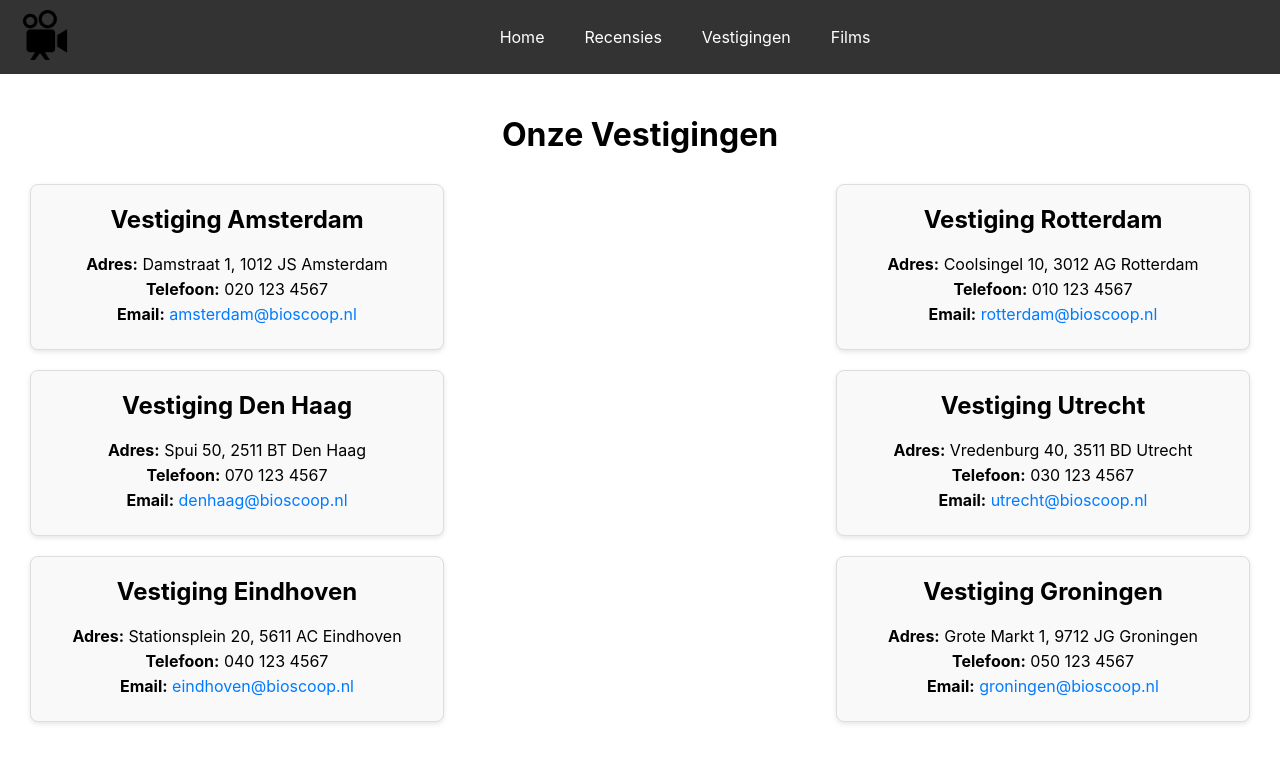
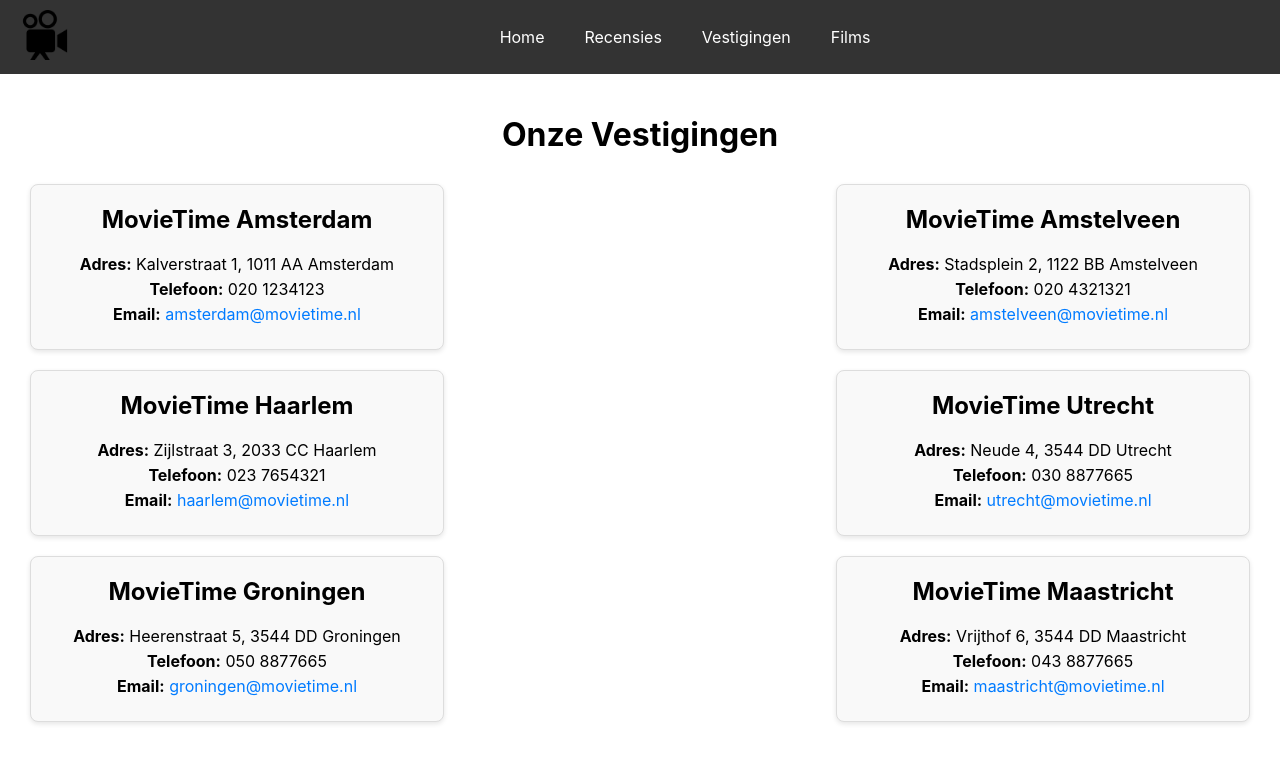
Before and after one commit to SHvanderWilt/bioscoop-movietime, a React (Create React App) app: page /vestigingen in a window 1280 px wide. Shown: the top 762 px of the page. Built offline with nearby package versions, Linux system fonts and the light colour scheme.

Commit message:
Minor changes

```diff
--- a/public/index.html
+++ b/public/index.html
@@ -24,7 +24,7 @@
       work correctly both with client-side routing and a non-root public URL.
       Learn how to configure a non-root public URL by running `npm run build`.
     -->
-    <title>Cimena XYZ</title>
+    <title>Movie Time</title>
   </head>
   <body>
     <noscript>You need to enable JavaScript to run this app.</noscript>
--- a/src/components/homepage/home.js
+++ b/src/components/homepage/home.js
@@ -11,14 +11,14 @@ const HomePage = () => {
     return (
         <div className={darkMode ? 'home dark' : 'home light'}>
             <div className="Logo">
-                <h1>Cinema XYZ</h1>
+                <h1>Movie Time</h1>
                 {/* <button onClick={toggleTheme}>
                     {darkMode ? 'Light Mode' : 'Dark Mode'}
                 </button> */}
             </div>
 
             <section className="banner">
-                <h2>Welcome to Cinema XYZ</h2>
+                <h2>Welcome to Movie Time</h2>
                 <p>Catch the latest movies in our state-of-the-art theaters!</p>
             </section>
 
--- a/src/components/vestigingen/vestigingen.js
+++ b/src/components/vestigingen/vestigingen.js
@@ -4,45 +4,45 @@ import React from "react";
 const locations = [
   {
     id: 1,
-    name: "Vestiging Amsterdam",
-    address: "Damstraat 1, 1012 JS Amsterdam",
-    phone: "020 123 4567",
-    email: "amsterdam@bioscoop.nl",
+    name: "MovieTime Amsterdam",
+    address: "Kalverstraat 1, 1011 AA Amsterdam",
+    phone: "020 1234123",
+    email: "amsterdam@movietime.nl",
   },
   {
     id: 2,
-    name: "Vestiging Rotterdam",
-    address: "Coolsingel 10, 3012 AG Rotterdam",
-    phone: "010 123 4567",
-    email: "rotterdam@bioscoop.nl",
+    name: "MovieTime Amstelveen",
+    address: "Stadsplein 2, 1122 BB Amstelveen",
+    phone: "020 4321321",
+    email: "amstelveen@movietime.nl",
   },
   {
     id: 3,
-    name: "Vestiging Den Haag",
-    address: "Spui 50, 2511 BT Den Haag",
-    phone: "070 123 4567",
-    email: "denhaag@bioscoop.nl",
+    name: "MovieTime Haarlem",
+    address: "Zijlstraat 3, 2033 CC Haarlem",
+    phone: "023 7654321",
+    email: "haarlem@movietime.nl",
   },
   {
     id: 4,
-    name: "Vestiging Utrecht",
-    address: "Vredenburg 40, 3511 BD Utrecht",
-    phone: "030 123 4567",
-    email: "utrecht@bioscoop.nl",
+    name: "MovieTime Utrecht",
+    address: "Neude 4, 3544 DD Utrecht",
+    phone: "030 8877665",
+    email: "utrecht@movietime.nl",
   },
   {
     id: 5,
-    name: "Vestiging Eindhoven",
-    address: "Stationsplein 20, 5611 AC Eindhoven",
-    phone: "040 123 4567",
-    email: "eindhoven@bioscoop.nl",
+    name: "MovieTime Groningen",
+    address: "Heerenstraat 5, 3544 DD Groningen",
+    phone: "050 8877665",
+    email: "groningen@movietime.nl",
   },
   {
     id: 6,
-    name: "Vestiging Groningen",
-    address: "Grote Markt 1, 9712 JG Groningen",
-    phone: "050 123 4567",
-    email: "groningen@bioscoop.nl",
+    name: "MovieTime Maastricht",
+    address: "Vrijthof 6, 3544 DD Maastricht",
+    phone: "043 8877665",
+    email: "maastricht@movietime.nl",
   },
 ];
 
```
